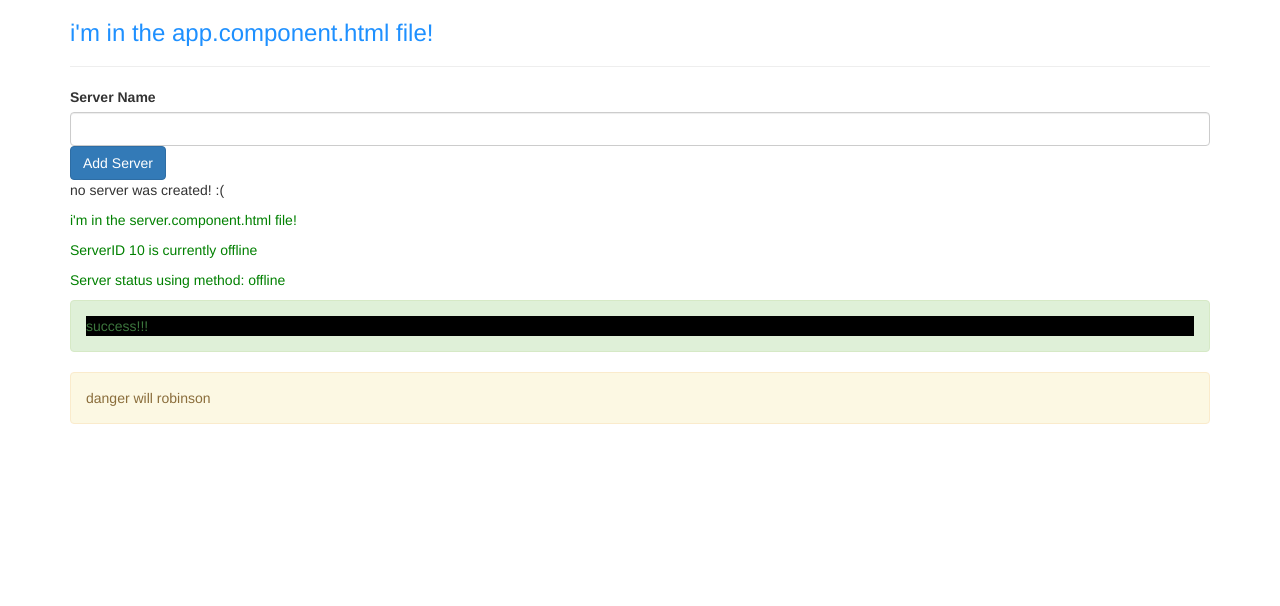
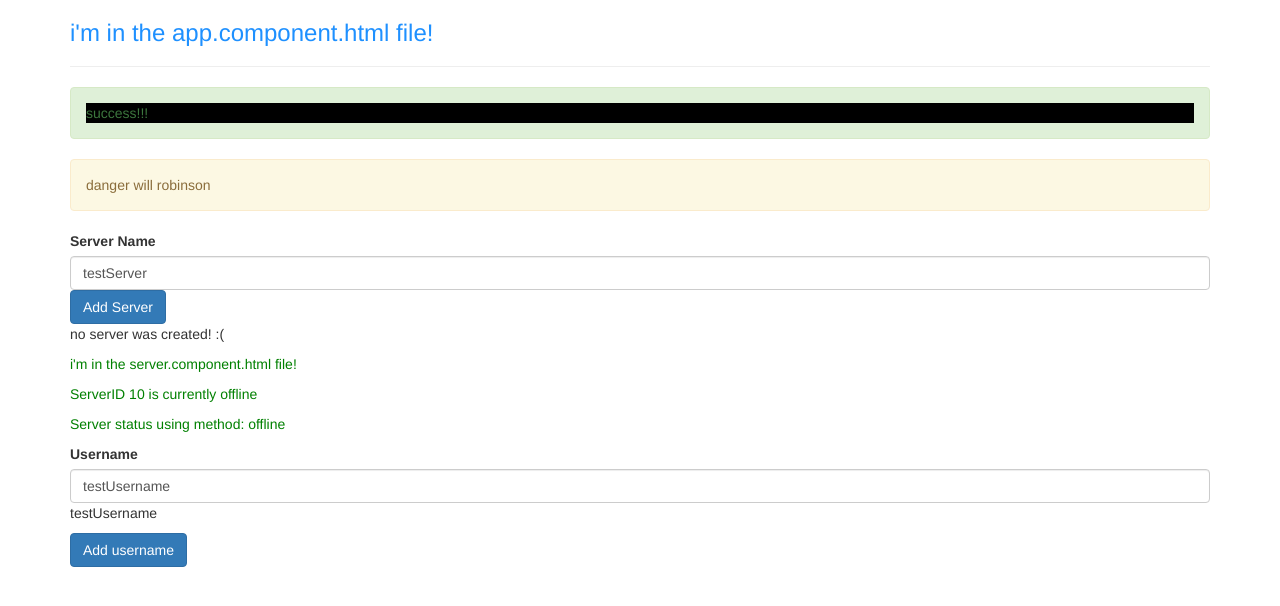
Before and after one commit to jyk88/udemy_angular4, an Angular app: page / in a window 1280 px wide. Shown: the top 606 px of the page. Built offline with nearby package versions, Linux system fonts and the light colour scheme.

Commit message:
second assignment done! :party:

```diff
--- a/src/app/app.component.html
+++ b/src/app/app.component.html
@@ -3,7 +3,6 @@
         <div class="col-xs-12">
             <h3>i'm in the app.component.html file!</h3>
             <hr>
-            <app-servers></app-servers>
 
             <!-- for this one to work, you need to pass in '[app-servers]' in selector of .ts -->
             <!-- <div app-servers></div> -->
@@ -23,4 +22,9 @@
             <app-warning-alert></app-warning-alert>
         </div>
     </div>
+    <div class="row">
+      <div class="col-xs-12">
+        <app-servers></app-servers>
+      </div>
+    </div>
 </div>
--- a/src/app/servers/servers.component.html
+++ b/src/app/servers/servers.component.html
@@ -11,12 +11,23 @@
     so it's disabled until 2 seconds later
 
     - can pass in string interpolation as {{ xyz }} OR pass it in as an HTML attribute using [innerText] = "xyz"
+    $event : is a reserved variable name used for event binding
+    ->$event variable data emitted with that event
+    can be like input or click "type" of event.
 -->
 <label>Server Name</label>
-<input type="text" class="form-control" (input)="onUpdateServerName($event)">
+<!-- <input type="text" class="form-control" (input)="onUpdateServerName( $event )"> -->
+<input type="text" class="form-control" [(ngModel)]="serverName">
+
 <button class="btn btn-primary" [disabled]="!allowNewServer" (click)="onCreateServer()">
     Add Server
 </button>
 <!-- <p [innerText]="allowNewServer"></p> -->
+<!-- <p>{{ serverName }}</p> -->
 <p>{{ serverCreationStatus }}</p>
+
 <app-server></app-server>
+<label>Username</label>
+<input type="text" class="form-control" [(ngModel)]="username">
+<p>{{ username }}</p>
+<button class="btn btn-primary" [disabled]="username == ''" (click)="onAddUsername()">Add username</button>
--- a/src/app/servers/servers.component.ts
+++ b/src/app/servers/servers.component.ts
@@ -11,6 +11,8 @@ export class ServersComponent implements OnInit {
 
   allowNewServer = false;
   serverCreationStatus = 'no server was created! :(';
+  serverName = 'testServer';
+  username = 'testUsername';
 
   constructor() {
     setTimeout(() => {
@@ -21,11 +23,17 @@ export class ServersComponent implements OnInit {
   ngOnInit() {
   }
 
-  onCreateServer()  {
-    this.serverCreationStatus = 'server was created!';
+  onCreateServer() {
+    this.serverCreationStatus = 'server was created! server name is ' + this.serverName;
   }
 
-  onUpdateServerName() {
+  onUpdateServerName(event: any) {
+    // event.target.value is whats currently in the input area.
+    this.serverName = event.target.value;
+    // console.log(event);
+  }
 
+  onAddUsername() {
+    this.username = '';
   }
 }
```
